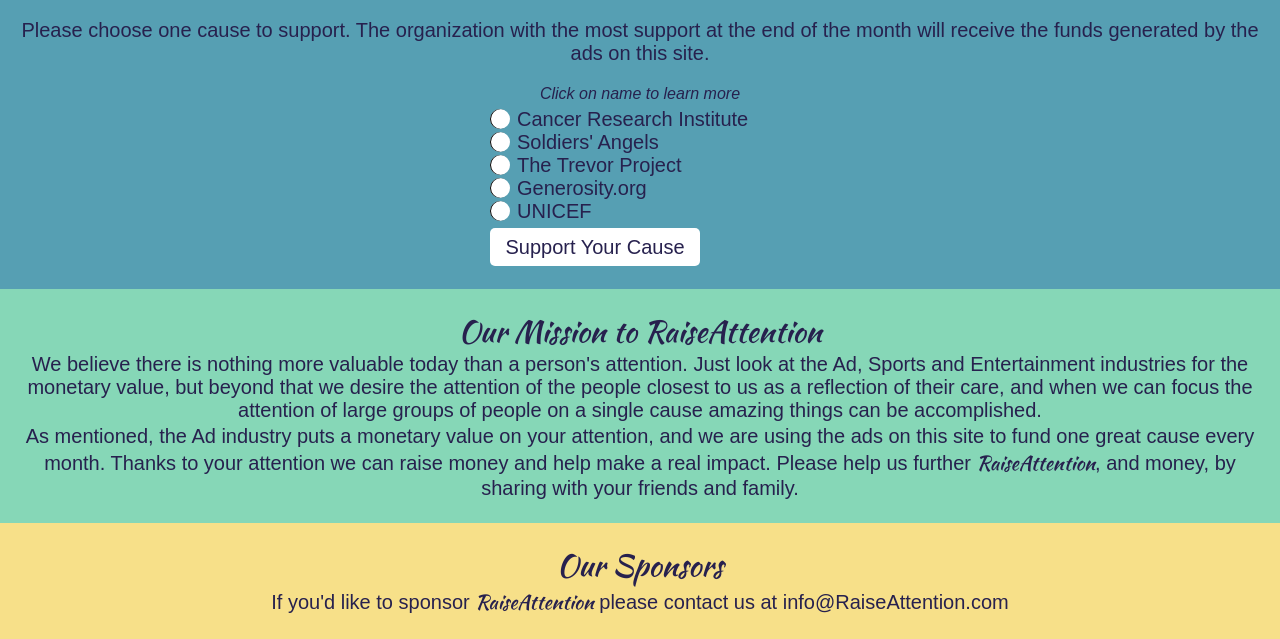
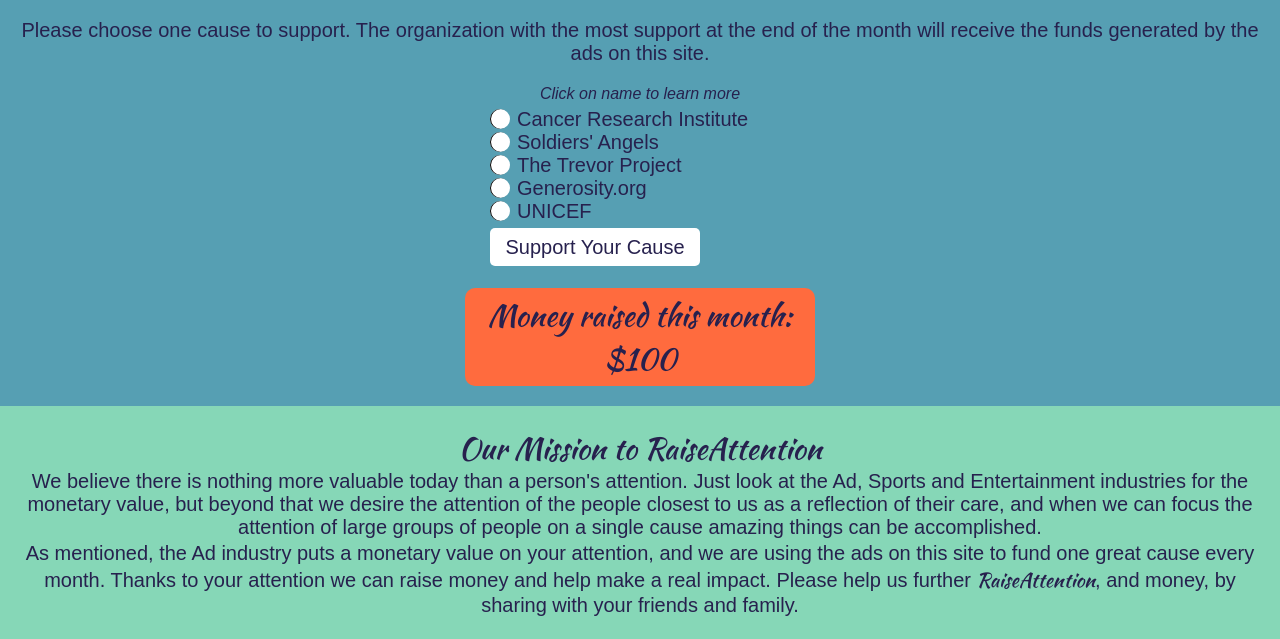
Before and after one commit to blainemercado/RaiseAttention, a Django app: template apps/home/templates/home/index.html in a window 1280 px wide. Shown: the part 101-740 px from the top of the page. Run offline with Django 3.2, Linux system fonts and the light colour scheme; the template is opened without the code that fills it, so the values that code supplies are empty; parts of the project's set-up code (start-up, migrations or seed data) failed here and were passed over; some web fonts are replaced.

Commit message:
added moneyRaised section

```diff
--- a/apps/home/static/home/css/style.css
+++ b/apps/home/static/home/css/style.css
@@ -125,6 +125,15 @@
 					.submit:hover {
 						background-color: #ff6b3e;
 					}
+			#moneyRaised {
+				background-color: #ff6b3e;
+				border-radius: 10px;
+				max-width: 350px;
+				margin-left: auto;
+				margin-right: auto;
+				margin-top: 20px;
+				padding: 5px;
+			}
 			#mission {
 				width: 100%;
 				min-height: 200px;
--- a/apps/home/templates/home/index.html
+++ b/apps/home/templates/home/index.html
@@ -72,6 +72,9 @@
 						}
 					}
 				</script>
+				<div id="moneyRaised">
+					<h2>Money raised this month: $100</h2>
+				</div>
 			</div>
 			<div id="mission">
 				<h2>Our Mission to RaiseAttention</h2>
```
